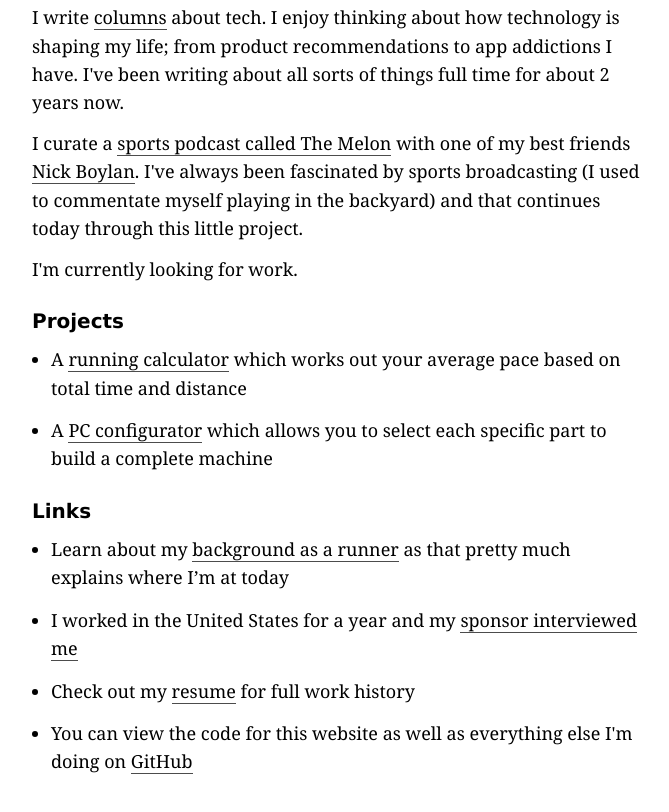
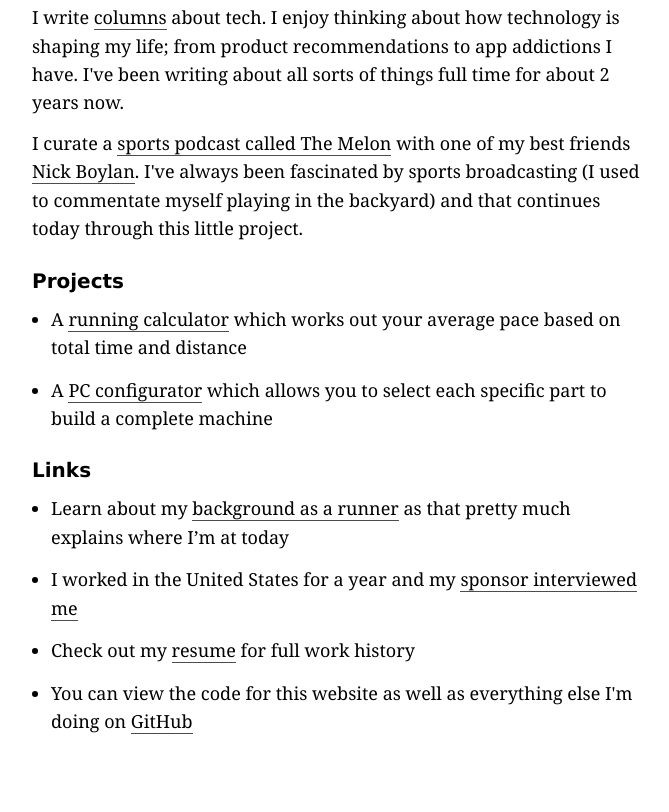
Before and after one commit to harrisonmalone/harrisonmalone.github.io, a plain HTML site: page index.html in a window 1280 px wide. Shown: the part 1010-1822 px from the top of the page, without its empty margins (304-973 px from the left). After the commit the page ends 1795 px from the top, so only its background shows below. Drawn offline with Linux system fonts and the light colour scheme.

Commit message:
one last change

```diff
--- a/index.html
+++ b/index.html
@@ -25,7 +25,6 @@
       <p>I'm still very much a developer in training &mdash; just graduating from the <a href="https://www.lewagon.com">Le Wagon</a> bootcamp &mdash; but everyday I learn new skills and get better. I jumped into this industry as I want to master something technical, something more than just being able to write and research. I love making stuff; building the pieces to create great products that improve the world. I see this opportunity in web development more than anywhere else.</p>
       <p>I write <a href="http://harrisonmalone.info/blog">columns</a> about tech. I enjoy thinking about how technology is shaping my life; from product recommendations to app addictions I have. I've been writing about all sorts of things full time for about 2 years now.</p>
       <p>I curate a <a href="http://harrisonmalone.info/podcast">sports podcast called The Melon</a> with one of my best friends <a href="https://twitter.com/NickJBoylan">Nick Boylan</a>. I've always been fascinated by sports broadcasting (I used to commentate myself playing in the backyard) and that continues today through this little project.</p>
-      <p>I'm currently looking for work.</p>
       <h4>Projects</h4>
       <ul style="margin-top: 0px">
         <li>A <a href="https://morning-hamlet-83652.herokuapp.com">running calculator</a> which works out your average pace based on total time and distance</li>
```
